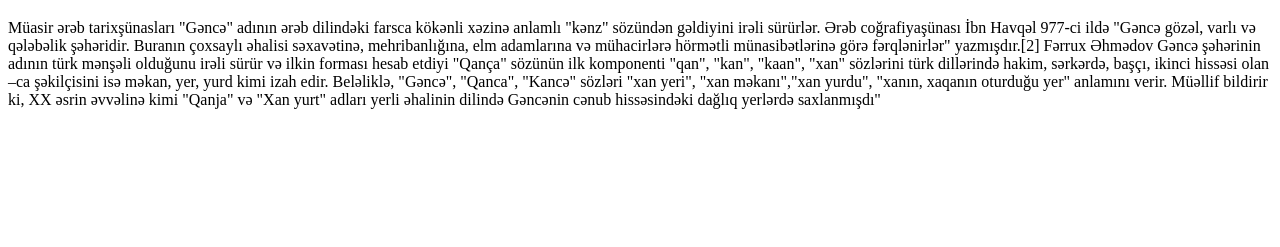
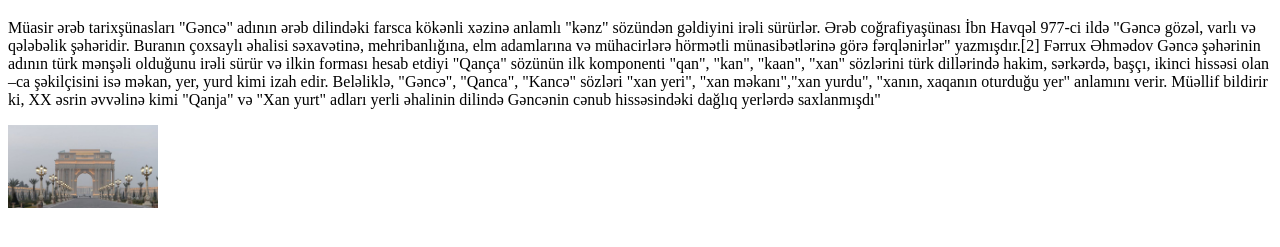
Before and after one commit to huriyya/city, a plain HTML site: page index.html in a window 1280 px wide. Shown: the part 61-308 px from the top of the page. Drawn offline with Linux system fonts and the light colour scheme.

Commit message:
gence elave edildi

```diff
--- a/index.html
+++ b/index.html
@@ -10,5 +10,7 @@
     <p>Müasir ərəb tarixşünasları "Gəncə" adının ərəb dilindəki farsca kökənli xəzinə anlamlı "kənz" sözündən gəldiyini irəli sürürlər. Ərəb coğrafiyaşünası İbn Havqəl 977-ci ildə "Gəncə gözəl, varlı və qələbəlik şəhəridir. Buranın çoxsaylı əhalisi səxavətinə, mehribanlığına, elm adamlarına və mühacirlərə hörmətli münasibətlərinə görə fərqlənirlər" yazmışdır.[2]
 
         Fərrux Əhmədov Gəncə şəhərinin adının türk mənşəli olduğunu irəli sürür və ilkin forması hesab etdiyi "Qança" sözünün ilk komponenti "qan", "kan", "kaan", "xan" sözlərini türk dillərində hakim, sərkərdə, başçı, ikinci hissəsi olan –ca şəkilçisini isə məkan, yer, yurd kimi izah edir. Beləliklə, "Gəncə", "Qanca", "Kancə" sözləri "xan yeri", "xan məkanı","xan yurdu", "xanın, xaqanın oturduğu yer" anlamını verir. Müəllif bildirir ki, XX əsrin əvvəlinə kimi "Qanja" və "Xan yurt" adları yerli əhalinin dilində Gəncənin cənub hissəsindəki dağlıq yerlərdə saxlanmışdı"</p>
+        <img src="Gence.jpg" alt="" width="150">
+
 </body>
 </html>
```
Also changed, not shown: Gence.jpg (added).
